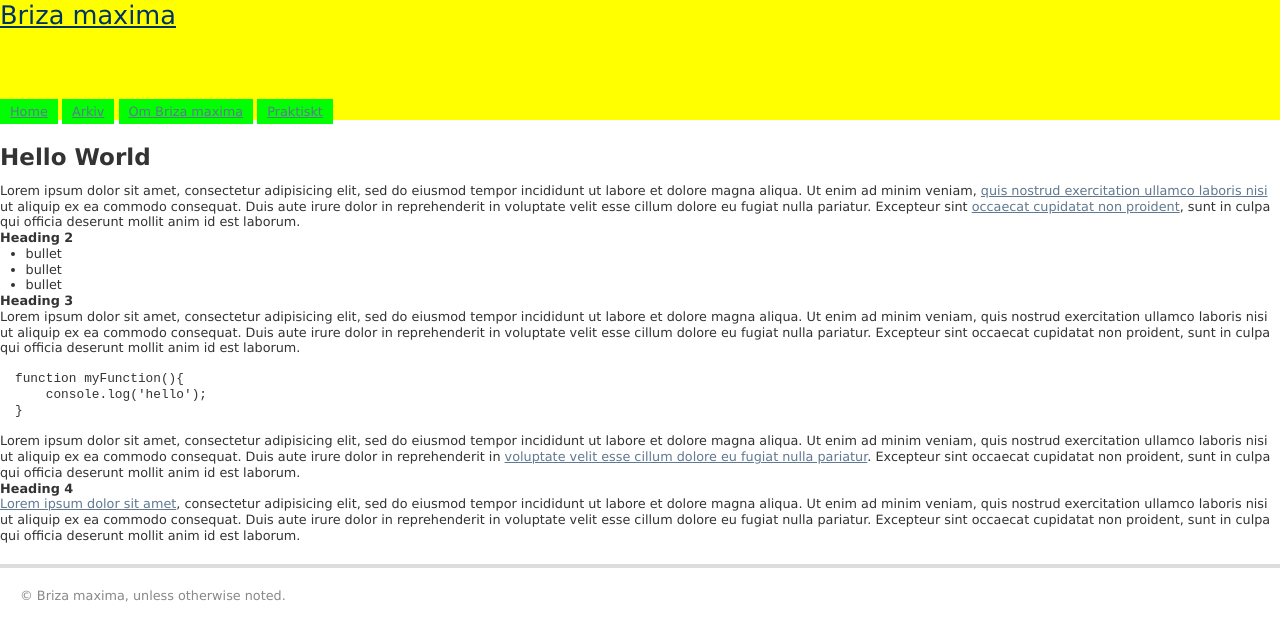
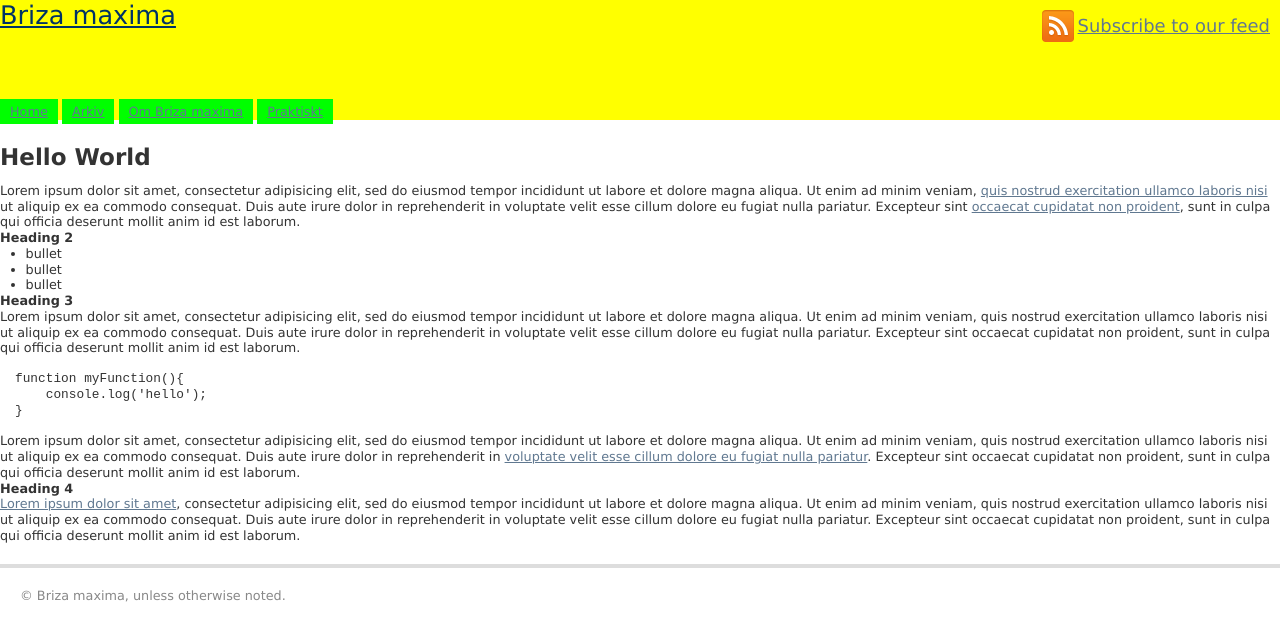
Before and after one commit to briza/briza.se, a Jekyll site: the page built from index.md, in a window 1280 px wide. Shown: the top 641 px of the page. Built offline with Jekyll 4.4.1, drawn with Linux system fonts in a browser that asks for light colours; Markdown is read by kramdown in place of the engine named in the settings.

Commit message:
Adding link to atom feed

```diff
--- a/_layouts/default.html
+++ b/_layouts/default.html
@@ -32,6 +32,9 @@
 
 		<meta name="robots" content="index,follow" />
 		<meta name="mssmarttagspreventparsing" content="true" />
+
+		<!-- TODO: use FeedBurner -->
+		<link href="/atom.xml" type="application/atom+xml" rel="alternate" title="Briza ATOM Feed" />
 	</head>
 	<body>
 		<div id="container">
@@ -43,7 +46,7 @@
 					<li><a href="/om/">Om Briza maxima</a></li>
 					<li><a href="/praktiskt/">Praktiskt</a></li>
 				</ul>
-
+				<a href="/atom.xml" class="feed">Subscribe to our feed</a>
 			</header>
 			<div id="main" role="main">
 				{{ content }}
--- a/stylesheets/style.css
+++ b/stylesheets/style.css
@@ -188,6 +188,17 @@ header {
         font-size: 2em;
     }
 
+    header a.feed {
+        position: absolute;
+        top: 10px;
+        right: 10px;
+        font-size: 1.4em;
+        background: url(/images/rss.png) 0 0 no-repeat;
+        padding-left: 36px;
+        height: 32px;
+        line-height: 32px;
+    }
+
     header ul {
         margin: 0;
         padding: 0;
```
Also changed, not shown: images/favicon.gif, images/rss.png (added).
